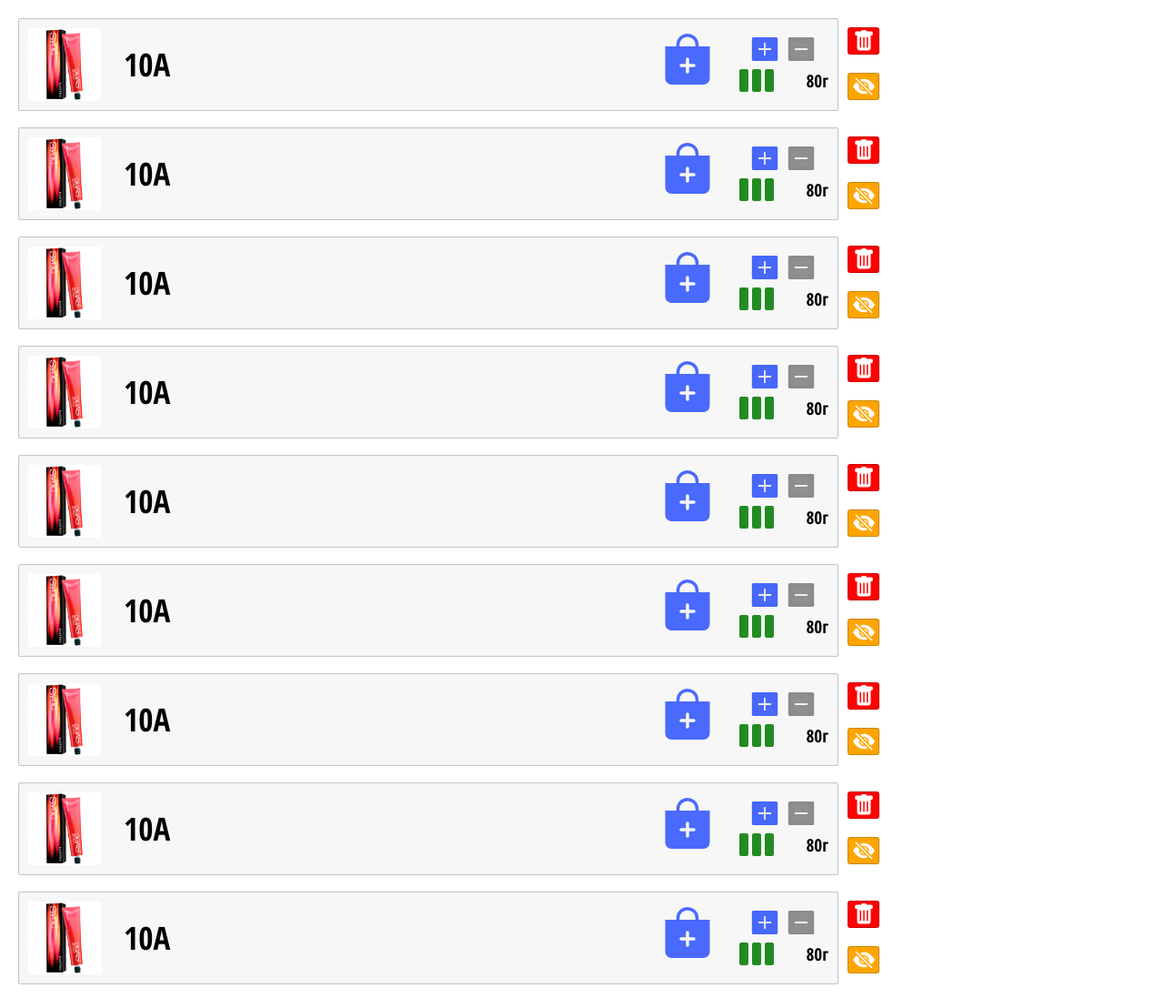
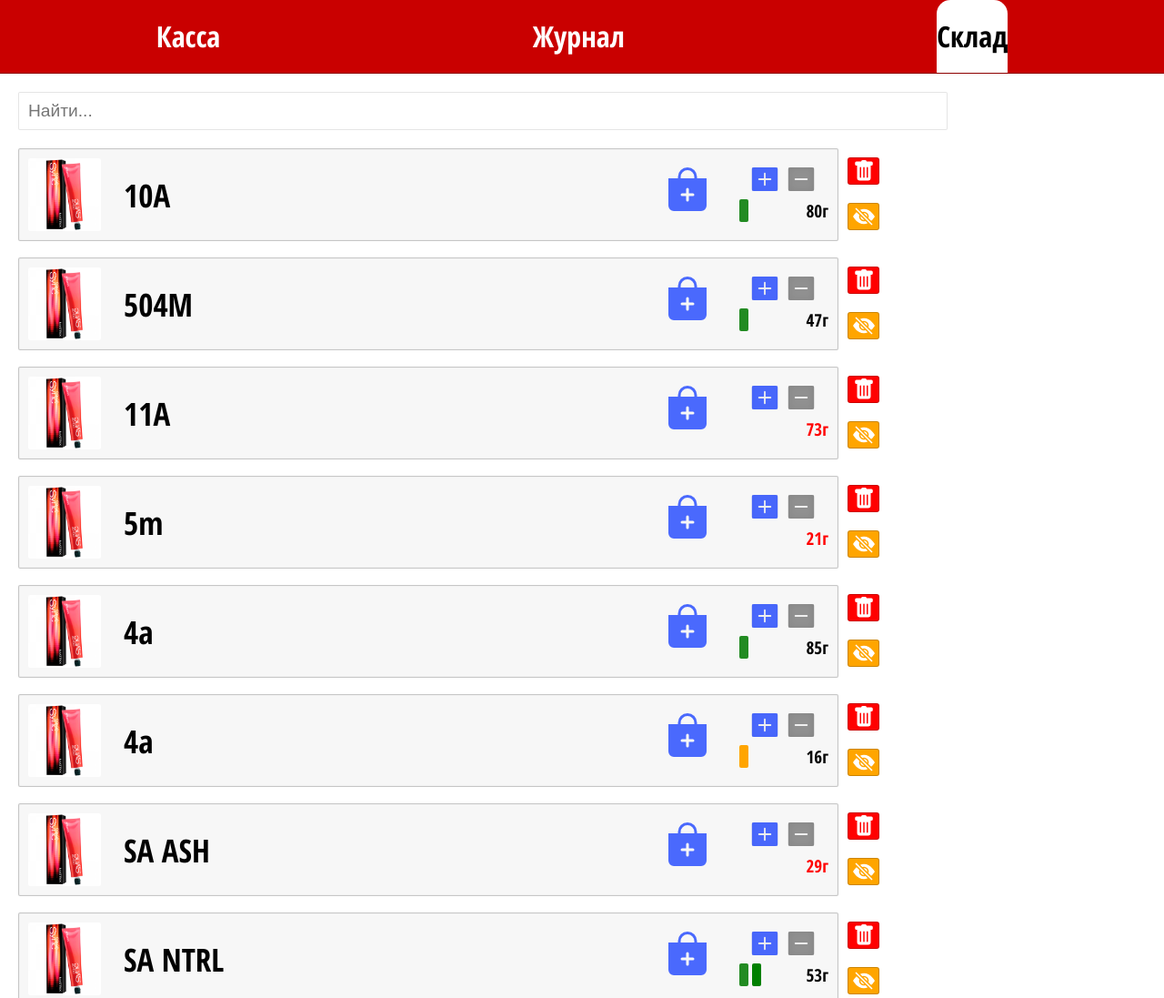
Before and after one commit to pten4uk/JavaScript, a plain HTML site: page SalonMaster/base.html in a window 1280 px wide. Shown: the top 1097 px of the page at 91% size. Drawn offline with Linux system fonts and the light colour scheme.

Commit message:
SalonMaster

```diff
--- a/SalonMaster/base.html
+++ b/SalonMaster/base.html
@@ -8,8 +8,16 @@
     <link rel="stylesheet" href="css/styles.css">
 </head>
 <body>
+    <header>
+        <nav>
+            <li>Касса</li>
+            <li>Журнал</li>
+            <li class="selected">Склад</li>
+        </nav>
+    </header>
 
     <main>
+        <input type="text" class="search" placeholder="Найти...">
         <article>
             <div class="block-product">
                 <img src="photos/color-sync.jpg"
@@ -43,10 +51,6 @@
                     <div class="view-quantity">
                         <div class="block-segments" title="Количество упаковок краски">
                             <div class="block-segment"></div>
-                            <div class="block-segment"></div>
-                            <div class="block-segment"></div>
-
-
                         </div>
                         <p title="Остаток краски в граммах">80г</p>
                     </div>
--- /dev/null
+++ b/SalonMaster/css/journal.css
@@ -0,0 +1,38 @@
+@import url('https://fonts.googleapis.com/css2?family=Open+Sans+Condensed:wght@700&display=swap');
+
+body {
+    margin: 0;
+    padding: 0;
+    overflow: hidden;
+    overflow-y: auto;
+    font-family: 'Open Sans Condensed', sans-serif;
+    font-weight: bold;
+    /*opacity: 0;*/
+    transition: opacity 1s;
+}
+
+header {
+    height: 80px;
+
+    border-bottom: 1px solid rgba(0, 0, 0, .3);
+    background-color: rgb(201, 0, 0);
+}
+
+nav {
+    display: flex;
+    justify-content: space-around;
+    justify-items: center;
+}
+nav li {
+    list-style: none;
+    line-height: 80px;
+    font-size: 2em;
+    color: white;
+    transition: font-size .2s;
+}
+
+nav li.selected {
+    border-radius: 15px 15px 0 0;
+    background-color: white;
+    color: black;
+}
--- a/SalonMaster/css/styles.css
+++ b/SalonMaster/css/styles.css
@@ -11,13 +11,74 @@ body {
     transition: opacity 1s;
 }
 
-article {
+header {
+    height: 80px;
+
+    border-bottom: 1px solid rgba(0, 0, 0, .3);
+    background-color: rgb(201, 0, 0);
+}
+
+nav {
+    display: flex;
+    justify-content: space-around;
+    justify-items: center;
+}
+nav li {
+    list-style: none;
+    line-height: 80px;
+    font-size: 2em;
+    color: white;
+    transition: font-size .2s;
+}
+
+nav li.selected {
+    border-radius: 15px 15px 0 0;
+    background-color: white;
+    color: black;
+}
+
+article, .search {
     position: relative;
 
     min-width: 500px;
     max-width: 1000px;
     height: 100px;
     margin: 20px;
+
+    opacity: 0;
+    transform: translate(0, -20%);
+    transition: opacity .4s, transform .1s, background-color .1s;
+}
+
+.search {
+    display: block;
+
+    padding: 5px 10px;
+
+    height: 30px;
+    width: 90%;
+
+    outline: none;
+    border: 1px solid rgba(0, 0, 0, .1);
+    border-radius: 2px;
+
+    opacity: 100;
+    transform: none;
+
+    font-size: 1.2em;
+}
+
+.search:focus {
+    border: 1px solid rgba(255, 0, 0, .4);
+}
+
+article.visible {
+    opacity: 100;
+    transform: none;
+}
+
+article.visible:hover {
+    transform: scale(1.002);
 }
 
 .block-product {
@@ -32,6 +93,11 @@ article {
 
     background-color: rgba(0, 0, 0, .03);
     box-shadow: inset 0 0 2px rgba(0, 0, 0, .1);
+    transition: background-color .1s;
+}
+
+.block-product:hover {
+    background-color: rgba(0, 0, 0, .05);
 }
 
 .block-product > img {
@@ -44,9 +110,12 @@ article {
 
 .block-product > p {
     float: left;
+    position: relative;
+    top: 50%;
+    transform: translate(0, -50%);
+
     margin: 0 15px;
 
-    line-height: 100px;
     width: 250px;
 
     font-size: 35px;
@@ -62,7 +131,7 @@ article {
 }
 
 .block-product .favorites svg {
-    transform: translate(17px, 6px) scale(3.5);
+    transform: translate(17px, 6px) scale(3);
     fill: rgba(32, 70, 255, .8);
 }
 
--- /dev/null
+++ b/SalonMaster/journal.html
@@ -0,0 +1,20 @@
+<!DOCTYPE html>
+<html lang="en">
+<head>
+    <meta charset="UTF-8">
+    <title>Title</title>
+    <link rel="stylesheet" href="css/journal.css">
+</head>
+<body>
+    <header>
+        <nav>
+            <li>Касса</li>
+            <li class="selected">Журнал</li>
+            <li>Склад</li>
+        </nav>
+    </header>
+    <main>
+
+    </main>
+</body>
+</html>
--- a/SalonMaster/js/javascript.js
+++ b/SalonMaster/js/javascript.js
@@ -3,14 +3,58 @@
 let blockProduct = document.querySelector(`article`);
 let main = document.querySelector(`main`);
 
-for (let i = 0; i < 10; i++) {
+let materials = ['10A', '7Bc', 'SA NTRL', 'SA ASH', 'SPA', '4a', '5m', '5Bc', '10AA', '11A', '504M'];
+
+for (let i = 0; i < 20; i++) {
     let article = document.createElement(`article`);
     article.innerHTML = blockProduct.innerHTML;
+
+    let title = article.querySelector('.block-product p');
+    title.innerHTML = materials[Math.floor(Math.random() * materials.length)];
+
+    let viewQuantity = article.querySelector('.view-quantity');
+    let segments = viewQuantity.querySelector('.block-segments');
+    let quantity = viewQuantity.querySelector('p');
+    quantity.innerHTML = `${Math.floor(Math.random() * 90)}г`
+    for(let i=0; i < Math.floor(Math.random()*4); i++) {
+        switch (i) {
+            case 0:
+                segments.innerHTML = '';
+                quantity.style.color = 'red'
+                break;
+            case 1:
+                segments.innerHTML = '<div class="block-segment"></div>';
+                segments.querySelector('.block-segment').style.background = 'orange';
+                quantity.style.color = 'black';
+                break;
+            case 2:
+                segments.innerHTML = '<div class="block-segment"></div>' +
+                                     '<div class="block-segment"></div>';
+                segments.querySelector('.block-segment').style.background = 'green';
+                quantity.style.color = 'black';
+                break;
+        }
+    }
+
+
     main.append(article);
+}
+let articles = document.querySelectorAll(`article`);
+
+function addVisibleClass(index) {
+    articles[index].classList.add('visible');
 }
 
 window.onload = () => {
     document.body.style.opacity = `100%`
+    let index = 0;
+    let interval = setInterval(() => {
+        addVisibleClass(index);
+        index++;
+        if (index >= articles.length) {
+            clearInterval(interval);
+        }
+    }, 100)
 }
 
 document.addEventListener('keydown', (event) => {
@@ -25,3 +69,19 @@ document.addEventListener('keydown', (event) => {
             break
     }
 })
+
+let searchInput = document.querySelector('.search');
+searchInput.addEventListener('keyup', (event) => {
+    let key = event.target.value;
+    let materials =  document.querySelectorAll('article');
+    for (let elem of materials) {
+        let p = elem.querySelector('.block-product p');
+        if (!p.textContent.includes(key)) {
+            elem.style.opacity = '0';
+        } else {
+            elem.style.opacity = '100';
+        }
+    }
+
+
+})
```
Also changed, not shown: SalonMaster/js/journal.js (added).
